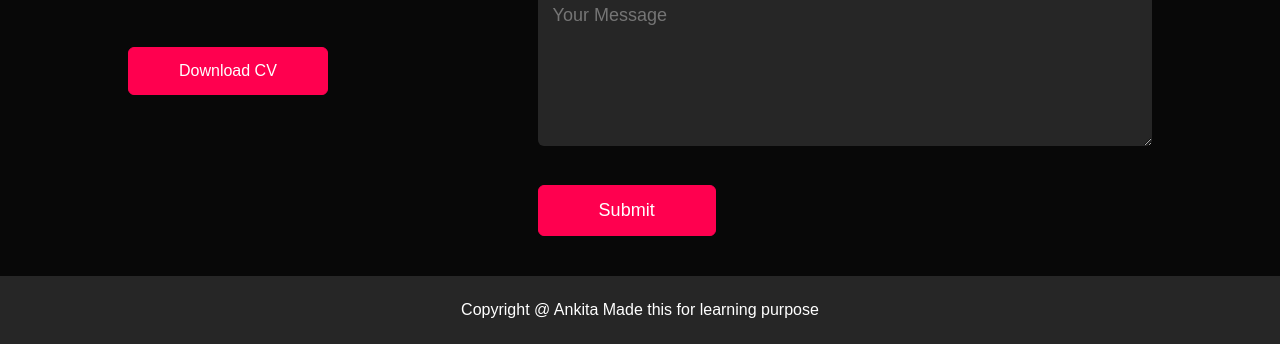
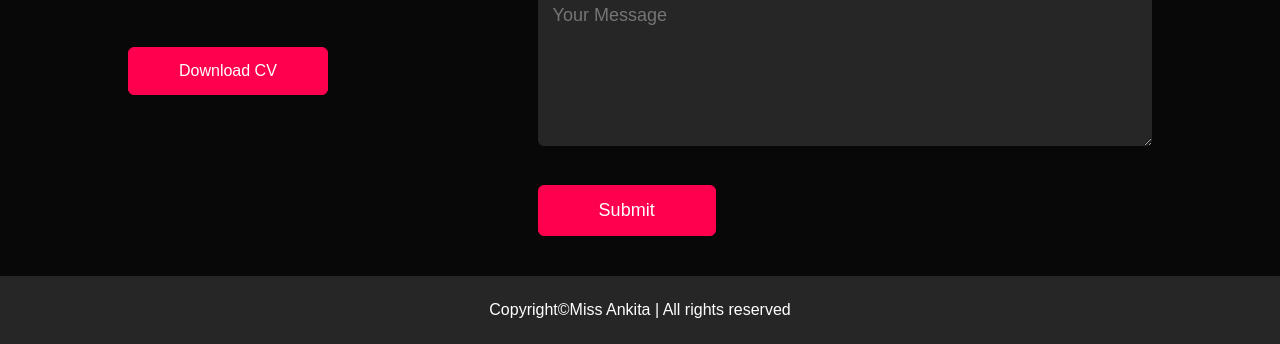
Before and after one commit to AnkitaKumari17/Portfolio, a plain HTML site: page index.html in a window 1280 px wide. Shown: the part 2804-3148 px from the top of the page. Drawn offline with Linux system fonts and the light colour scheme.

Commit message:
Update index.html

```diff
--- a/index.html
+++ b/index.html
@@ -177,7 +177,7 @@
         </div>
     </div>
     <div class="copyright">
-        <p>Copyright @ Ankita Made this for learning purpose</p>
+        <p>Copyright&#169;Miss Ankita | All rights reserved</p>
     </div>
 </div>
 
```
